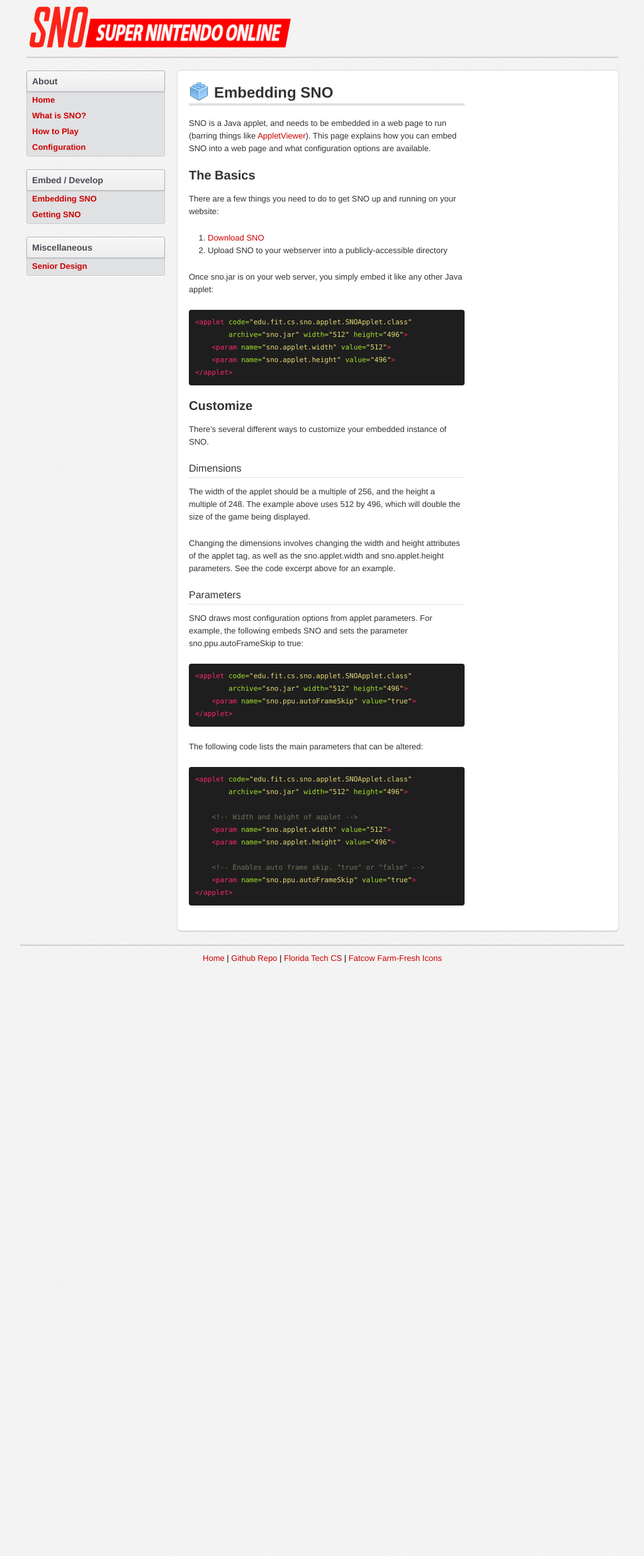
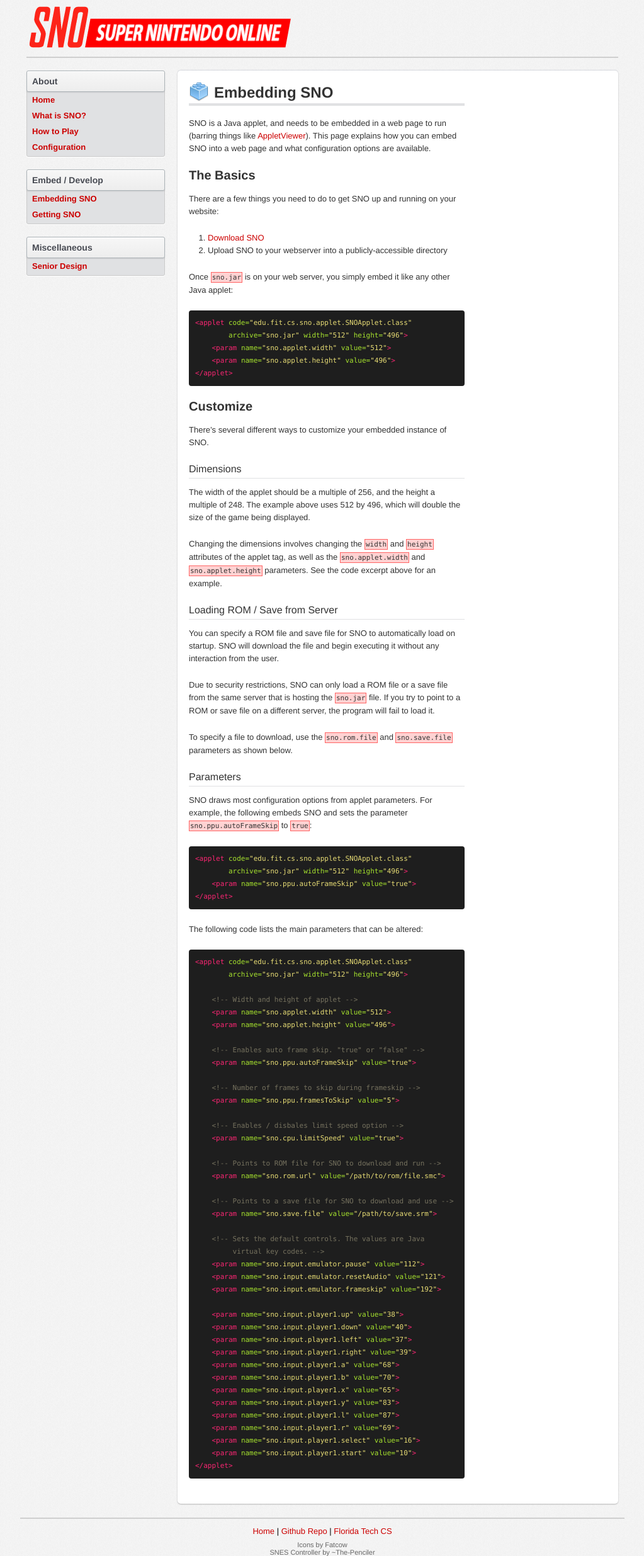
Before and after one commit to Osmose/sno, a Jekyll site: the page built from embedding.md, in a window 1280 px wide. Shown: the whole page at 63% size, without its empty margins (128-1151 px from the left). Built offline with Jekyll 4.4.1, drawn with Linux system fonts in a browser that asks for light colours; some web fonts are replaced; before the commit the page ends 1550 px from its top, so only the background shows below that.

```diff
--- a/_layouts/default.html
+++ b/_layouts/default.html
@@ -69,13 +69,17 @@
         </div>
         <div id="footer">
             <footer>
-                <a href="http://sno.github.com">Home</a>
-                |
-                <a href="http://www.github.com/osmose/sno">Github Repo</a>
-                |
-                <a href="http://cs.fit.edu">Florida Tech CS</a>
-                |
-                <a href="http://www.fatcow.com/free-icons">Fatcow Farm-Fresh Icons</a>
+                <div class="links">
+                    <a href="http://sno.github.com">Home</a>
+                    |
+                    <a href="http://www.github.com/osmose/sno">Github Repo</a>
+                    |
+                    <a href="http://cs.fit.edu">Florida Tech CS</a>
+                </div>
+                <ul class="attrib">
+                    <li><a href="http://www.fatcow.com/free-icons">Icons by Fatcow</a></li>
+                    <li><a href="http://browse.deviantart.com/?qh=&section=&q=snes+controller#/d2km8bf">SNES Controller by ~The-Penciler</a></li>
+                </ul>
             </footer>
         </div>
     </body>
--- a/css/sno.css
+++ b/css/sno.css
@@ -69,6 +69,14 @@
 	margin-left: 30px;
 }
 
+li p {
+    margin: 0px;
+}
+
+ul ul {
+    margin: 0px;
+}
+
 dl dt {
     font-weight: bold;
 }
@@ -87,6 +95,14 @@
 
 em {
     font-style: italic;
+}
+
+code {
+    background: #FFD2D2;
+    border: 1px solid #FF6464;
+    font-family: Monaco, monospace;
+    font-size: 11px;
+    padding: 1px;
 }
 
 a {
@@ -124,6 +140,12 @@
     font-size: 11px;
     overflow: auto;
     padding: 10px;
+}
+
+.highlight code {
+    background: none;
+    border: none;
+    padding: 0px;
 }
 
 /* SIDEBAR */
@@ -261,6 +283,23 @@
     width: 960px;
 }
 
+footer .attrib {
+    list-style-type: none;
+    margin-top: 5px;
+}
+
+footer .attrib li {
+    display: block;
+    line-height: 11px;
+    margin: 0px;
+    text-align: center;
+}
+
+footer .attrib li a {
+    color: #666666;
+    font-size: 11px;
+}
+
 /*
 Sticky Footer Solution
 by Steve Hatcher
@@ -276,7 +315,7 @@
 
 #footer {
     position: relative;
-    margin-top: -80px; /* negative value of footer height */
+    margin-top: -105px; /* negative value of footer height */
     clear: both;
     padding-top: 22px;
     height: 50px;
--- a/embedding.md
+++ b/embedding.md
@@ -34,6 +34,14 @@
 
 Changing the dimensions involves changing the `width` and `height` attributes of the applet tag, as well as the `sno.applet.width` and `sno.applet.height` parameters. See the code excerpt above for an example.
 
+### Loading ROM / Save from Server
+
+You can specify a ROM file and save file for SNO to automatically load on startup. SNO will download the file and begin executing it without any interaction from the user.
+
+Due to security restrictions, SNO can only load a ROM file or a save file from the same server that is hosting the `sno.jar` file. If you try to point to a ROM or save file on a different server, the program will fail to load it.
+
+To specify a file to download, use the `sno.rom.file` and `sno.save.file` parameters as shown below.
+
 ### Parameters
 
 SNO draws most configuration options from applet parameters. For example, the following embeds SNO and sets the parameter `sno.ppu.autoFrameSkip` to `true`:
@@ -57,5 +65,36 @@
 
     <!-- Enables auto frame skip. "true" or "false" -->
     <param name="sno.ppu.autoFrameSkip" value="true">
+
+    <!-- Number of frames to skip during frameskip -->
+    <param name="sno.ppu.framesToSkip" value="5">
+
+    <!-- Enables / disbales limit speed option -->
+    <param name="sno.cpu.limitSpeed" value="true">
+
+    <!-- Points to ROM file for SNO to download and run -->
+    <param name="sno.rom.url" value="/path/to/rom/file.smc">
+
+    <!-- Points to a save file for SNO to download and use -->
+    <param name="sno.save.file" value="/path/to/save.srm">
+
+    <!-- Sets the default controls. The values are Java
+         virtual key codes. -->
+    <param name="sno.input.emulator.pause" value="112">
+    <param name="sno.input.emulator.resetAudio" value="121">
+    <param name="sno.input.emulator.frameskip" value="192">
+
+    <param name="sno.input.player1.up" value="38">
+    <param name="sno.input.player1.down" value="40">
+    <param name="sno.input.player1.left" value="37">
+    <param name="sno.input.player1.right" value="39">
+    <param name="sno.input.player1.a" value="68">
+    <param name="sno.input.player1.b" value="70">
+    <param name="sno.input.player1.x" value="65">
+    <param name="sno.input.player1.y" value="83">
+    <param name="sno.input.player1.l" value="87">
+    <param name="sno.input.player1.r" value="69">
+    <param name="sno.input.player1.select" value="16">
+    <param name="sno.input.player1.start" value="10">
 </applet>
 {% endhighlight %}
```
Also changed, not shown: senior_design.md (added, +58 -0 lines), images/education.png (added).
